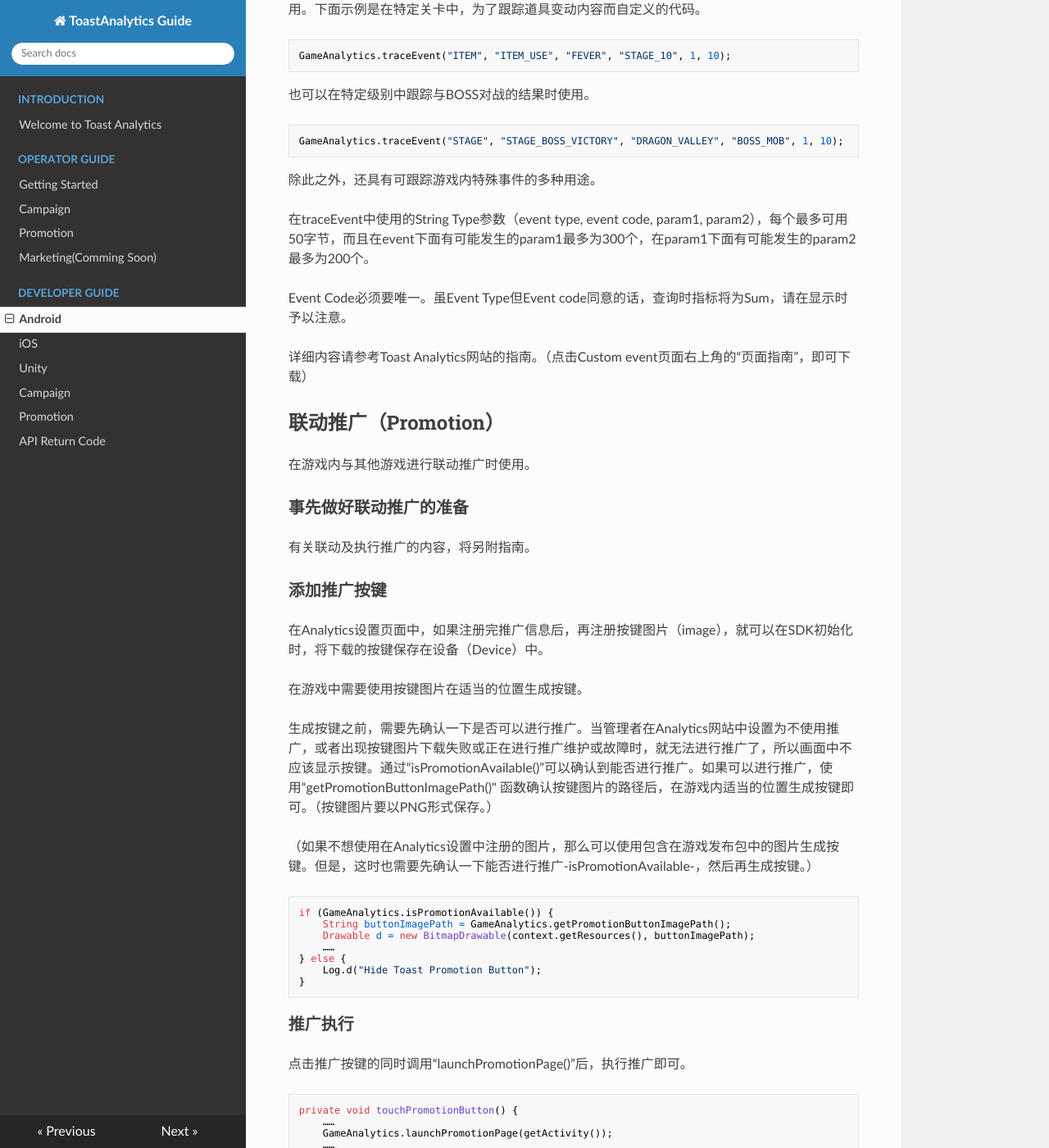
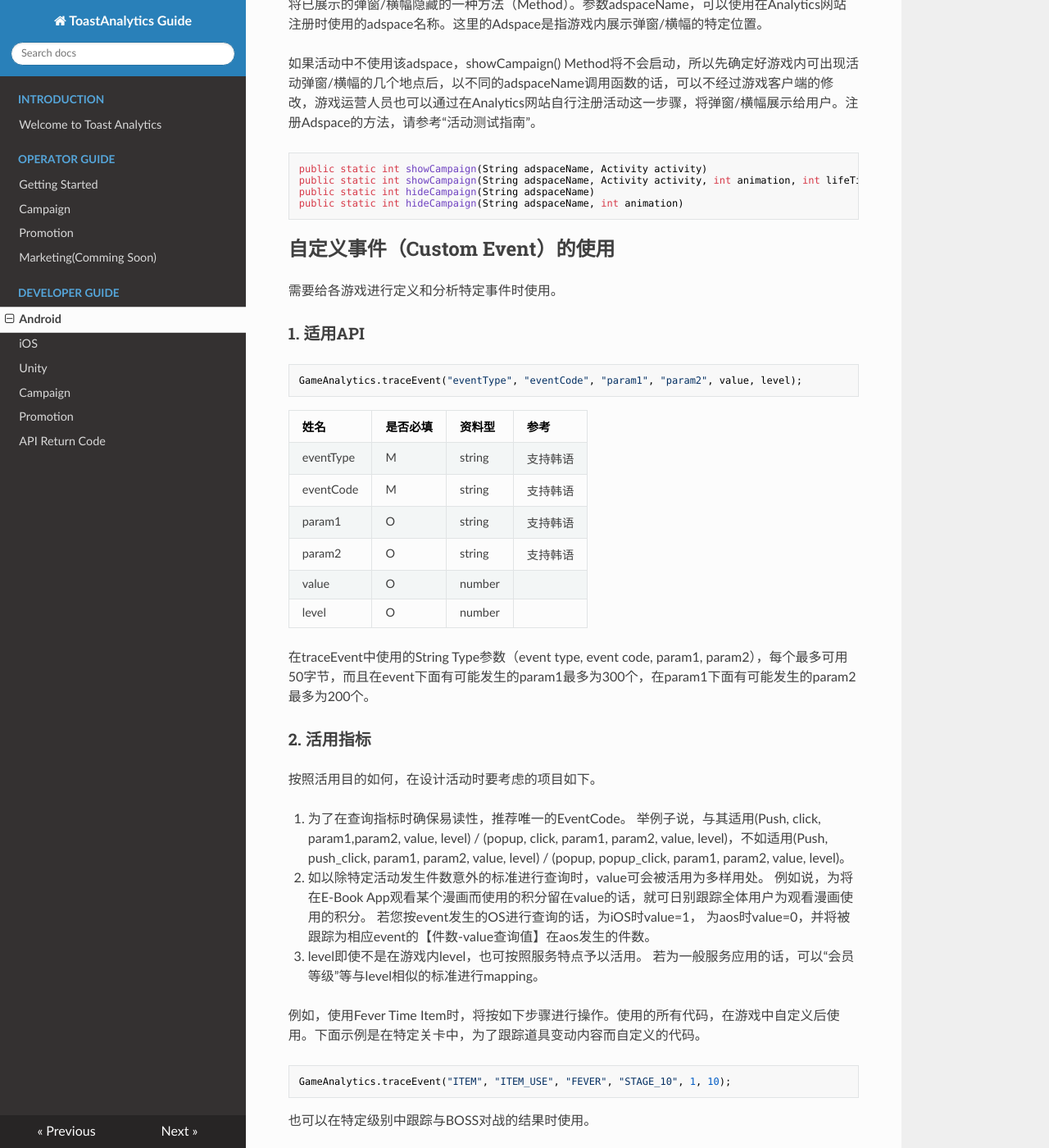
Before and after one commit to ToastAnalytics/ToastAnalytics_ZH, an MkDocs documentation site: the page built from docs/Developer/4. Android Developer Guide.md, in a window 1280 px wide and 1400 px high, scrolled down 13037 px. Shown: the whole window at 82% size. Built offline with MkDocs 1.6.1, drawn with Linux system fonts in a browser that asks for light colours; nearby versions of some CDN libraries; old or Windows-style settings are respelled for this version of MkDocs; some of the changed text lies outside the part shown.

Commit message:
Update 4. Android Developer Guide.md

````diff
--- a/docs/Developer/4. Android Developer Guide.md
+++ b/docs/Developer/4. Android Developer Guide.md
@@ -75,6 +75,12 @@ google play service的版本按环境如何会不同。为适用Toast Analytics
 <uses-permission android:name="android.permission.ACCESS_WIFI_STATE"/>
 <uses-permission android:name="android.permission.INTERNET" />
 ```
+
+** 参考(需要项目负责人的确认）：**
+"READ_PHONE_STATE"权限的话，在 Android 6.0以上被适用为 Runtime permission。
+因此，每在启动应用时，需要显示弹出窗问用户是否允许此权限。
+若您不设为此Permission，就不会提供“用户详情>通信公司”指标，不存在其他指标的影响力。
+** 按照是否需要相应指标，就可删除READ_PHONE_STATE Permission的请求部分。**
 
 商铺信息提供为追踪用户下载应用的商铺信息。当前可使用的商铺如下。
 (如使用未定义的商铺值，就会被分类为“其他”。若您需要添加商铺，请与管理者联系。)
@@ -183,17 +189,24 @@ China AOS-Site (直接分发（*不通过商铺）) | CN_Direct
 ```
 
 
-# 必须关联的接口
+# 适用API
 
 为了收集基本的统计数据，必须要关联的API接口。只要创建好必须关联的项目，也可以查看大部分的数据。
 必须关联的项目如下：
 
-* 初始化 : initializeSDK
-* 会话跟踪 : traceActivation, traceDeactivation
-* 购买 (In App Purchase) : tracePurchase
-* 获得/使用虚拟货币 : traceMoneyAcquisition, traceMoneyConsumption
-* 升级 : traceLevelUp
-* 好友数 : traceFriendCount
+推荐您在登录Toast Analytics后，先参考“上面的菜单>客户中心>看展示板”后确定同步范围。
+
+|是否必须同步|分类|API|详情|有关指标|
+|---|---|---|---|---|
+|必须同步|初始化|initializeSDK|将初始化客户端SDK模式。|监测/全球监测/推销/引入&访问/脱离/用户详情|
+|必须同步|跟踪会话|traceActivation, traceDeactivation|将在应用激活为foreground或激活为background时呼叫。|监测/全球监测/推销/引入&访问/脱离/用户详情|
+|必须同步|用户分类|setUserId|将在登录阶段填入用户ID时使用。仅为initializeSdk(..., true)时，才以setUserId(userId, true)的格式使用。|监测/全球监测/推销/引入&访问/脱离/用户详情|
+|可选同步|购买|tracePurchase|将在应用内够买道具时呼叫。 (In App Purchase)|销售/第一次购买/LTV|
+|可选同步|取得/使用财货|traceMoneyAcquisition, traceMoneyConsumption|将在应用内取得或消耗金钱时呼叫。|调和|
+|可选同步|升级|traceLevelUp|将在升级后呼叫。|调和|
+|可选同步|亲友数|traceFriendCount|将在跟踪亲友数时呼叫。|调和|
+|可选同步|Campaign|setCampaignListener, (show/hide)Campaign|注册将活动显示状态不同步接收通知的监听器（listener)。将在请求显示或隐藏相应活动时呼叫。|Campaign|
+|可选同步|Custom Event|traceEvent|将在用户定义活动发生时呼叫。|商务活动|
 
 
 ## 初始化
@@ -590,6 +603,37 @@ public static int hideCampaign(String adspaceName, int animation)
 
 需要给各游戏进行定义和分析特定事件时使用。
 
+### 1. 适用API
+
+```java
+GameAnalytics.traceEvent("eventType", "eventCode", "param1", "param2", value, level);
+```
+
+|姓名|是否必填|资料型|参考|
+|---|---|---|---|
+|eventType|M|string|支持韩语|
+|eventCode|M|string|支持韩语|
+|param1|O|string|支持韩语|
+|param2|O|string|支持韩语|
+|value|O|number||
+|level|O|number||
+
+在traceEvent中使用的String Type参数（event type, event code, param1, param2），每个最多可用50字节，而且在event下面有可能发生的param1最多为300个，在param1下面有可能发生的param2最多为200个。
+
+### 2. 活用指标
+
+按照活用目的如何，在设计活动时要考虑的项目如下。
+
+1. 为了在查询指标时确保易读性，推荐唯一的EventCode。
+举例子说，与其适用(Push, click, param1,param2, value, level) / (popup, click, param1, param2, value, level)，不如适用(Push, push_click, param1, param2, value, level) / (popup, popup_click, param1, param2, value, level)。
+
+2. 如以除特定活动发生件数意外的标准进行查询时，value可会被活用为多样用处。
+例如说，为将在E-Book App观看某个漫画而使用的积分留在value的话，就可日别跟踪全体用户为观看漫画使用的积分。
+若您按event发生的OS进行查询的话，为iOS时value=1， 为aos时value=0，并将被跟踪为相应event的【件数-value查询值】在aos发生的件数。
+
+3. level即使不是在游戏内level，也可按照服务特点予以活用。
+若为一般服务应用的话，可以“会员等级”等与level相似的标准进行mapping。
+
 例如，使用Fever Time Item时，将按如下步骤进行操作。使用的所有代码，在游戏中自定义后使用。下面示例是在特定关卡中，为了跟踪道具变动内容而自定义的代码。
 
 ```java
````
Also changed, not shown: other parts of docs/Developer/4. Android Developer Guide.md (+0 -2 lines).
